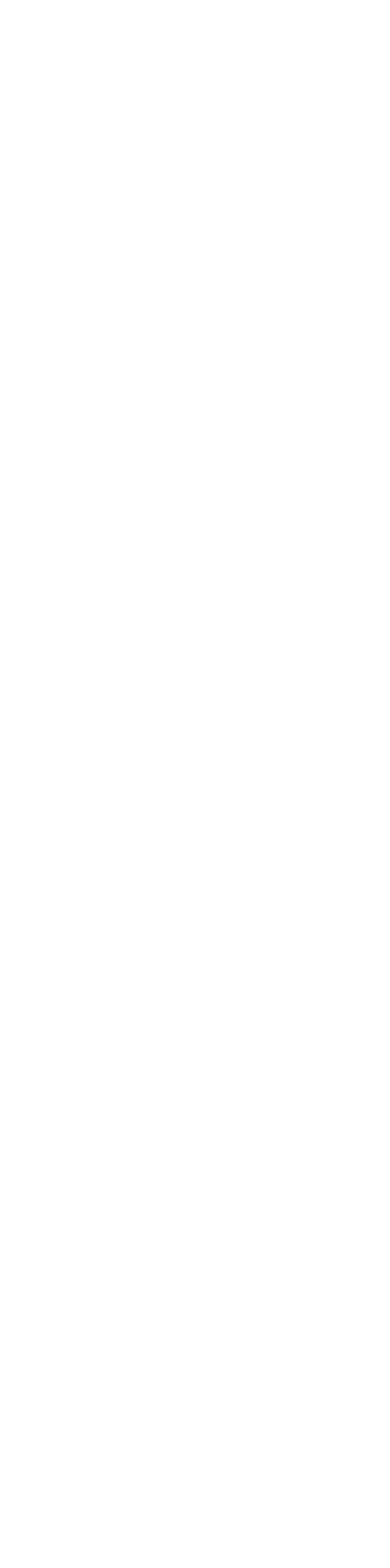
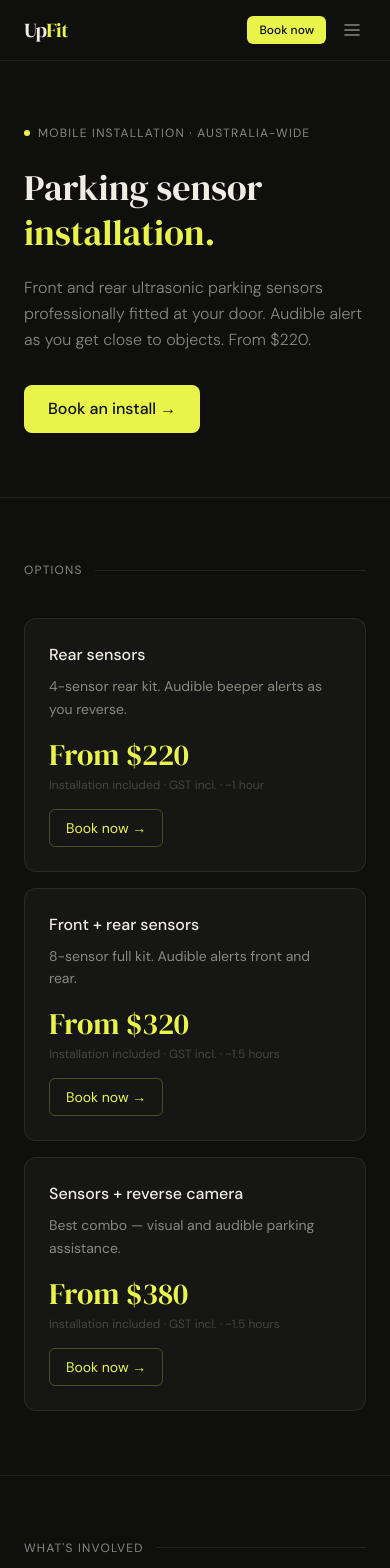
Before and after one commit to plusxAU/upfit, a Next.js app: page /services/parking-sensors in a window 390 px wide. Before the commit this address had no page. Shown: the top 1568 px of the page. Before the commit the page ends 844 px from the top, so only its background shows below. Built offline with nearby package versions, Linux system fonts and the light colour scheme.

Commit message:
CarPlay activation, parking sensors, phone number, quote form suburb

```diff
--- /dev/null
+++ b/app/services/parking-sensors/page.tsx
@@ -0,0 +1,111 @@
+import Nav from "@/components/Nav";
+import Footer from "@/components/Footer";
+import Link from "next/link";
+
+export const metadata = {
+  title: "Parking Sensor Installation Sydney — UpFit",
+  description:
+    "Professional front and rear parking sensor installation across Australia. Mobile service, we come to you. Fixed pricing from $220.",
+};
+
+export default function ParkingSensorsPage() {
+  return (
+    <main>
+      <Nav />
+
+      <section className="px-6 md:px-10 py-16 md:py-20 border-b border-white/[0.08] max-w-3xl">
+        <div className="flex items-center gap-2 text-xs text-upfit-muted uppercase tracking-widest mb-6">
+          <span className="w-1.5 h-1.5 rounded-full bg-accent" />
+          Mobile installation · Australia-wide
+        </div>
+        <h1 className="font-serif text-4xl md:text-5xl font-normal leading-tight mb-5">
+          Parking sensor
+          <br />
+          <em className="text-accent not-italic">installation.</em>
+        </h1>
+        <p className="text-upfit-muted text-base md:text-lg font-light leading-relaxed mb-8 max-w-xl">
+          Front and rear ultrasonic parking sensors professionally fitted at
+          your door. Audible alert as you get close to objects. From $220.
+        </p>
+        <Link
+          href="/book?service=parking-sensors"
+          className="inline-flex items-center gap-2 bg-accent text-bg font-medium px-6 py-3 rounded-lg hover:bg-accent-dark transition-colors"
+        >
+          Book an install →
+        </Link>
+      </section>
+
+      <section className="px-6 md:px-10 py-16 border-b border-white/[0.08]">
+        <p className="section-label">Options</p>
+        <div className="grid grid-cols-1 md:grid-cols-3 gap-4">
+          {[
+            { title: "Rear sensors", desc: "4-sensor rear kit. Audible beeper alerts as you reverse.", price: 220, time: "~1 hour" },
+            { title: "Front + rear sensors", desc: "8-sensor full kit. Audible alerts front and rear.", price: 320, time: "~1.5 hours" },
+            { title: "Sensors + reverse camera", desc: "Best combo — visual and audible parking assistance.", price: 380, time: "~1.5 hours" },
+          ].map((option) => (
+            <div key={option.title} className="bg-bg-2 border border-white/[0.08] rounded-xl p-6">
+              <h3 className="font-medium text-upfit-text mb-2">{option.title}</h3>
+              <p className="text-sm text-upfit-muted leading-relaxed mb-4">{option.desc}</p>
+              <p className="font-serif text-3xl text-accent mb-1">From ${option.price}</p>
+              <p className="text-xs text-upfit-faint mb-4">Installation included · GST incl. · {option.time}</p>
+              <Link
+                href="/book?service=parking-sensors"
+                className="text-sm text-accent border border-accent/25 px-4 py-2 rounded-md hover:bg-accent/[0.08] transition-all inline-block"
+              >
+                Book now →
+              </Link>
+            </div>
+          ))}
+        </div>
+      </section>
+
+      <section className="px-6 md:px-10 py-16 border-b border-white/[0.08]">
+        <p className="section-label">What&apos;s involved</p>
+        <div className="grid grid-cols-1 md:grid-cols-3 gap-4">
+          {[
+            { title: "Drilling required", body: "Small holes are drilled into your bumper for each sensor. This is standard for all parking sensor installations. The sensors are colour-matched where possible." },
+            { title: "Audible alert", body: "Sensors emit a beeping tone that increases in frequency as you get closer to an object. Optional display module available on request." },
+            { title: "Professionally wired", body: "All wiring is run internally through the vehicle. No exposed cables. Rear sensors connect to your reversing light circuit and activate automatically." },
+          ].map((item) => (
+            <div key={item.title} className="bg-bg-2 border border-white/[0.08] rounded-xl p-6">
+              <h3 className="font-medium text-upfit-text mb-2">{item.title}</h3>
+              <p className="text-sm text-upfit-muted leading-relaxed">{item.body}</p>
+            </div>
+          ))}
+        </div>
+      </section>
+
+      <section className="px-6 md:px-10 py-16 border-b border-white/[0.08]">
+        <p className="section-label">Frequently asked questions</p>
+        <div className="space-y-5 max-w-2xl">
+          {[
+            { q: "Will parking sensors work on my car?", a: "Parking sensors can be fitted to virtually any vehicle with a standard bumper. There are no make or model restrictions — unlike CarPlay, no harness compatibility check is needed." },
+            { q: "Does installation damage my bumper?", a: "Small holes are drilled for each sensor. These are clean, precise holes — not cosmetically damaging. The sensors are designed to sit flush with the bumper surface." },
+            { q: "Can I add a visual display?", a: "Yes — a small LED or LCD display module can be added to show distance. Mention this when booking and we'll confirm pricing." },
+            { q: "Do you come to me?", a: "Yes — we come to your home, office or wherever the car is parked. You don't need to take the car anywhere." },
+          ].map((faq) => (
+            <div key={faq.q} className="border-b border-white/[0.06] pb-5">
+              <h3 className="text-sm font-medium text-upfit-text mb-1.5">{faq.q}</h3>
+              <p className="text-sm text-upfit-muted leading-relaxed">{faq.a}</p>
+            </div>
+          ))}
+        </div>
+      </section>
+
+      <section className="px-6 md:px-10 py-20 text-center border-b border-white/[0.08]">
+        <h2 className="font-serif text-3xl md:text-4xl font-normal mb-4">
+          Ready to park with confidence?
+        </h2>
+        <p className="text-upfit-muted mb-8">Book online in 2 minutes. We come to you.</p>
+        <Link
+          href="/book?service=parking-sensors"
+          className="inline-flex items-center gap-2 bg-accent text-bg font-medium px-6 py-3 rounded-lg hover:bg-accent-dark transition-colors"
+        >
+          Book parking sensors →
+        </Link>
+      </section>
+
+      <Footer />
+    </main>
+  );
+}
--- a/components/Hero.tsx
+++ b/components/Hero.tsx
@@ -51,8 +51,7 @@ export default function Hero() {
       </h1>
 
       <p className="text-base md:text-lg text-upfit-muted font-light leading-relaxed max-w-lg mb-8 md:mb-10">
-        CarPlay, Android Auto, dashcams and reverse cameras — installed at your home or
-        office. Unit + installation included. Same-week availability.
+        CarPlay, Android Auto, dashcams, reverse cameras and parking sensors — installed at your home or office. Unit + installation included. Same-week availability.
       </p>
 
       {/* Vehicle selector */}
--- a/components/Nav.tsx
+++ b/components/Nav.tsx
@@ -35,6 +35,12 @@ export default function Nav() {
               {link.label}
             </Link>
           ))}
+          <a
+            href="tel:1300000000"
+            className="text-upfit-muted text-sm hover:text-accent transition-colors whitespace-nowrap"
+          >
+            1300 XXX XXX
+          </a>
           <Link
             href="/book"
             className="bg-accent text-bg text-sm font-medium px-4 py-2 rounded-md hover:bg-accent-dark transition-colors whitespace-nowrap"
@@ -83,6 +89,12 @@ export default function Nav() {
             </Link>
           ))}
           <div className="px-6 py-4">
+            <a
+              href="tel:1300000000"
+              className="block text-sm text-upfit-muted hover:text-accent transition-colors mb-3"
+            >
+              Call 1300 XXX XXX
+            </a>
             <Link
               href="/book"
               onClick={() => setOpen(false)}
--- a/components/Services.tsx
+++ b/components/Services.tsx
@@ -2,10 +2,20 @@ import Link from "next/link";
 
 const services = [
   {
+    tag: "No screen replacement",
+    title: "CarPlay Activation",
+    description:
+      "Add wireless CarPlay & Android Auto to your existing factory screen. No head unit replacement needed. Best for 2016+ vehicles.",
+    fromPrice: 350,
+    priceNote: "Module + installation · GST incl. · varies by vehicle",
+    href: "/services/carplay-installation",
+    time: "~1 hour",
+  },
+  {
     tag: "Most popular",
-    title: "Apple CarPlay & Android Auto",
+    title: "CarPlay & Android Auto Upgrade",
     description:
-      "Retrofit any supported vehicle with a factory-quality head unit. Wired cleanly, installed at your door.",
+      "Full head unit replacement with a premium touchscreen. Wired cleanly using OEM harness adaptors. Installed at your door.",
     fromPrice: 450,
     priceNote: "Unit + installation · GST incl. · price varies by model",
     href: "/services/carplay-installation",
@@ -15,7 +25,7 @@ const services = [
     tag: "Fast install",
     title: "Dashcam installation",
     description:
-      "Front and rear dashcam fitted and wired cleanly. No loose cables. Done in under an hour.",
+      "Front and rear dashcam hardwired and fitted cleanly. No loose cables. Done in under an hour.",
     fromPrice: 280,
     priceNote: "Front + rear cameras + installation · GST incl.",
     href: "/services/dashcam-installation",
@@ -25,11 +35,21 @@ const services = [
     tag: "45 min install",
     title: "Reverse camera",
     description:
-      "Wired reverse camera integrated with your existing display or a new screen. Crystal clear image.",
+      "Wired reverse camera integrated with your existing or new display. Crystal clear image, triggers on reverse.",
     fromPrice: 220,
     priceNote: "Camera + installation · GST incl.",
     href: "/services/reverse-camera-installation",
     time: "~45 minutes",
+  },
+  {
+    tag: "Park with confidence",
+    title: "Parking sensors",
+    description:
+      "Front and/or rear ultrasonic parking sensors with audible alert. Natural bundle with reverse camera.",
+    fromPrice: 220,
+    priceNote: "Sensors + installation · GST incl. · drilling required",
+    href: "/services/parking-sensors",
+    time: "1–1.5 hours",
   },
 ];
 
@@ -71,12 +91,12 @@ export default function Services() {
         ))}
       </div>
 
-      {/* Desktop: 3-column grid */}
-      <div className="hidden md:grid grid-cols-3 divide-x divide-white/[0.08] border border-white/[0.08] rounded-xl overflow-hidden">
+      {/* Desktop: grid */}
+      <div className="hidden md:grid grid-cols-3 gap-4">
         {services.map((service) => (
           <div
-            key={service.href}
-            className="bg-bg-2 p-8 flex flex-col hover:bg-bg-3 transition-colors"
+            key={service.href + service.title}
+            className="bg-bg-2 border border-white/[0.08] rounded-xl p-8 flex flex-col hover:bg-bg-3 transition-colors"
           >
             <p className="text-[11px] text-accent uppercase tracking-wider font-medium mb-5">
               {service.tag}
```
Also changed, not shown: app/quote/page.tsx (+16 -0 lines), components/Footer.tsx (+22 -6 lines), lib/units.ts (+23 -7 lines).
